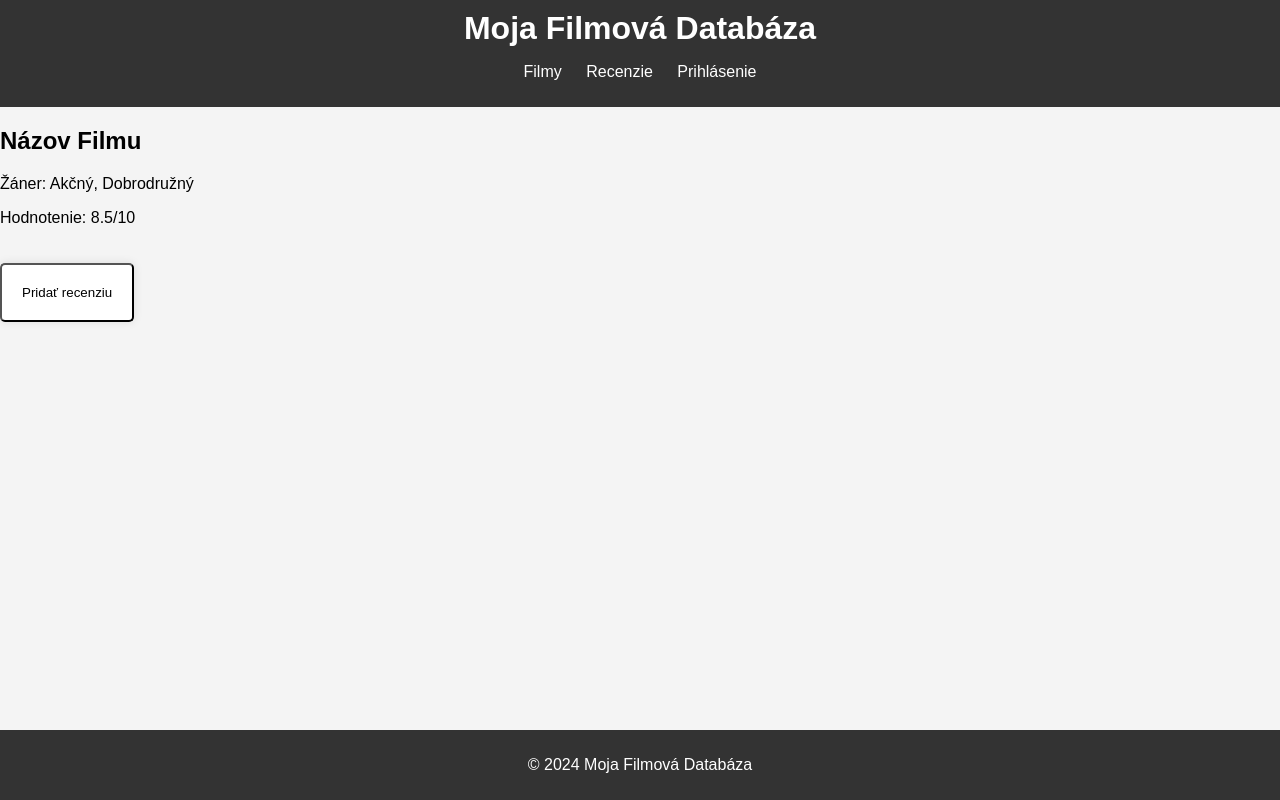
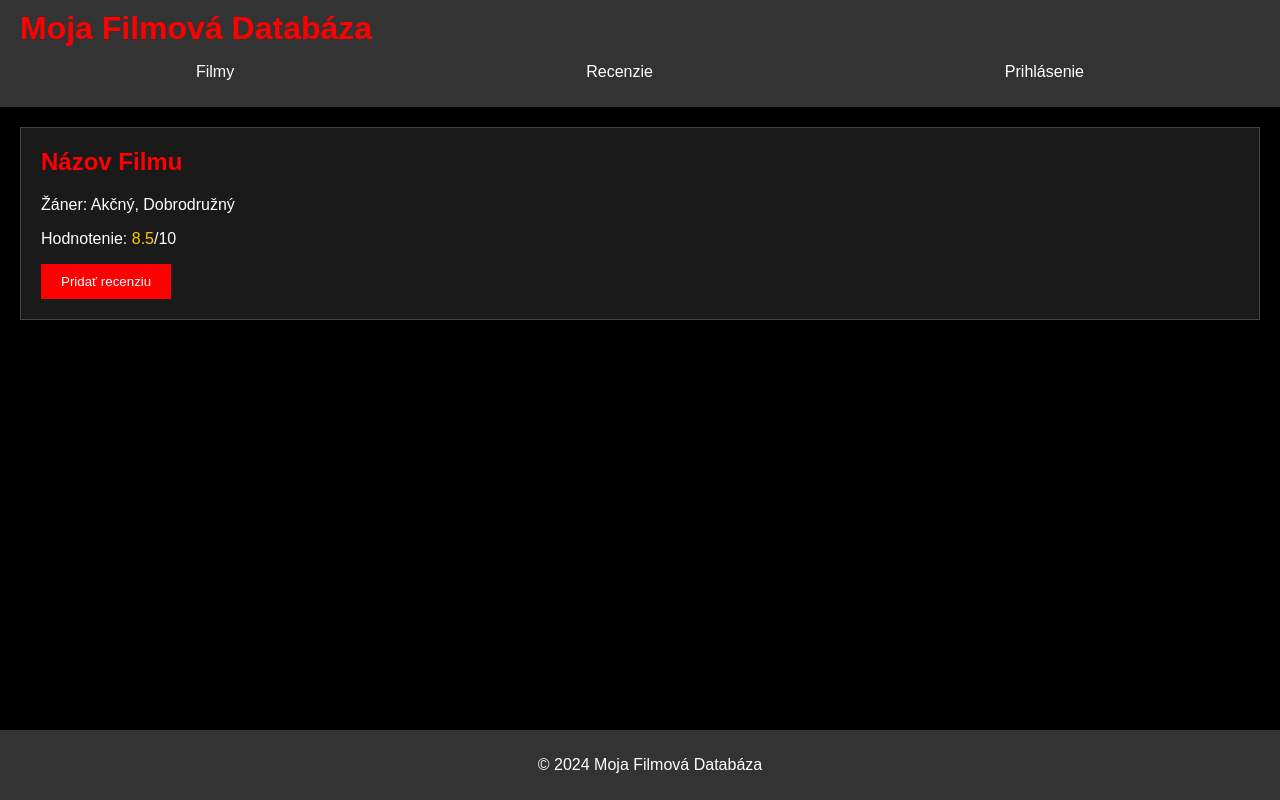
Before and after one commit to matusberes43/boban, a PHP site: page / in a window 1280 px wide. Run offline with PHP 8.4, Linux system fonts and the light colour scheme.

Commit message:
Update styles.css

```diff
--- a/styles.css
+++ b/styles.css
@@ -1,107 +1,75 @@
 body {
     font-family: Arial, sans-serif;
+    background-color: #000;
+    color: #fff;
     margin: 0;
     padding: 0;
-    background-color: #f4f4f4;
 }
 
 header {
     background-color: #333;
-    color: white;
-    padding: 10px 0;
-    text-align: center;
+    padding: 10px 20px;
 }
 
-header h1 {
+h1 {
+    color: #ff0000;
     margin: 0;
 }
 
 nav ul {
-    list-style: none;
+    list-style-type: none;
     padding: 0;
-}
-
-nav ul li {
-    display: inline;
-    margin: 0 10px;
+    display: flex;
+    justify-content: space-around;
 }
 
 nav ul li a {
-    color: white;
+    color: #fff;
     text-decoration: none;
+    transition: color 0.3s;
 }
 
-.categories {
-    background-color: #444;
-    color: white;
-    padding: 10px;
-    text-align: center;
+nav ul li a:hover {
+    color: #ff0000;
 }
 
-.categories ul {
-    list-style: none;
-    padding: 0;
-}
-
-.categories ul li {
-    display: inline;
-    margin: 0 10px;
-}
-
-.categories ul li a {
-    color: white;
-    text-decoration: none;
-}
-
-.reviews {
+main {
     padding: 20px;
 }
 
-.reviews article {
-    background-color: white;
-    padding: 10px;
-    margin-bottom: 10px;
-    border-radius: 5px;
-    box-shadow: 0 0 10px rgba(0,0,0,0.1);
+.film-detail {
+    background-color: #1a1a1a;
+    border: 1px solid #444;
+    padding: 20px;
+    margin-bottom: 20px;
 }
 
-.add-review {
-    padding: 20px;
-    background-color: white;
-    margin-top: 20px;
-    border-radius: 5px;
-    box-shadow: 0 0 10px rgba(0,0,0,0.1);
+.film-detail h2 {
+    margin-top: 0;
+    color: #ff0000;
 }
 
-.add-review form label {
-    display: block;
-    margin: 10px 0 5px;
+.rating {
+    color: #ffcc00;
 }
 
-.add-review form input,
-.add-review form select,
-.add-review form textarea {
-    width: 100%;
-    padding: 8px;
-    margin-bottom: 10px;
-    border: 1px solid #ccc;
-    border-radius: 4px;
+button.add-review {
+    background-color: #ff0000;
+    color: white;
+    border: none;
+    padding: 10px 20px;
+    cursor: pointer;
+    transition: background-color 0.3s;
 }
 
-.add-review form button {
-    background-color: #333;
-    color: white;
-    padding: 10px 20px;
-    border: none;
-    border-radius: 4px;
-    cursor: pointer;
+button.add-review:hover {
+    background-color: #cc0000;
 }
 
 footer {
+    text-align: center;
+    padding: 10px;
     background-color: #333;
-    color: white;
-    text-align: center;
-    padding: 10px 0;
     position: fixed;
     width: 100%;
     bottom: 0;
```
